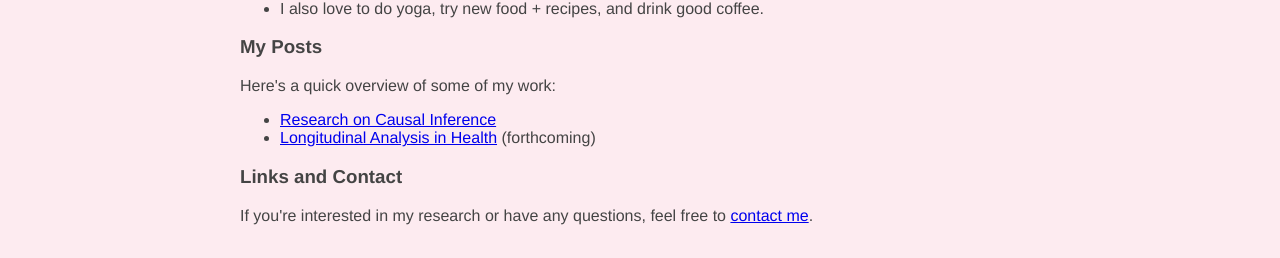
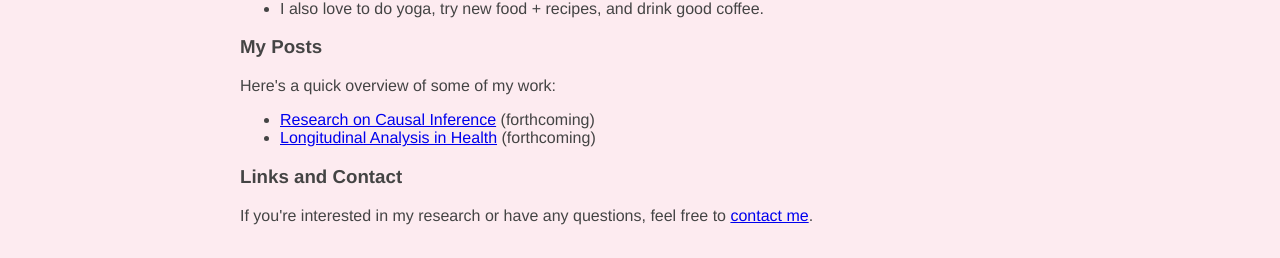
Before and after one commit to petomer-codes/petomer-website, a Jekyll site: the page built from index.html, in a window 1280 px wide. Shown: the part 659-917 px from the top of the page. Built offline with Jekyll 4.4.1, drawn with Linux system fonts in a browser that asks for light colours.

Commit message:
Update index.html

```diff
--- a/index.html
+++ b/index.html
@@ -34,7 +34,7 @@ title: Home Page + About Me
 <h3>My Posts</h3>
 <p>Here's a quick overview of some of my work:</p>
 <ul>
-  <li><a href="#">Research on Causal Inference</a></li>
+  <li><a href="#">Research on Causal Inference</a> (forthcoming) </li>
   <li><a href="#">Longitudinal Analysis in Health</a> (forthcoming)</li>
 </ul>
 
```
